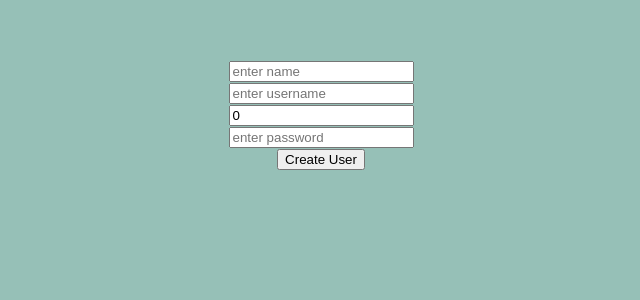
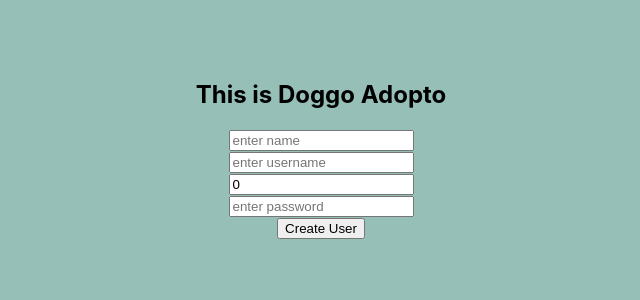
Before and after one commit to marth00165/mod4-project, a React (Create React App) app in the folder doggo-fronto-endo/: page / in a window 1280 px wide. Shown: the top 300 px of the page, without its empty margins (319-959 px from the left). Built offline with nearby package versions, Linux system fonts and the light colour scheme; no server answers.

Commit message:
set up css temp

```diff
--- a/doggo-fronto-endo/src/App.css
+++ b/doggo-fronto-endo/src/App.css
@@ -8,7 +8,8 @@ html {
     padding: 60px 0;
   }
 
-  .Login form {
+  .mainContainer {
+
     margin: 0 auto;
     max-width: 320px;
   }
--- a/doggo-fronto-endo/src/Components/DogCard.js
+++ b/doggo-fronto-endo/src/Components/DogCard.js
@@ -7,7 +7,7 @@ export default class DogCard extends React.Component {
     let dog = this.props.dog
     console.log(dog)
     return(
-    <div >
+    <div className='dogCard' >
 
     </div>
 
--- a/doggo-fronto-endo/src/Components/LoginForm.js
+++ b/doggo-fronto-endo/src/Components/LoginForm.js
@@ -44,6 +44,7 @@ export default class LoginForm extends Component{
   render (){
     return (
       <div className="Login">
+        <h2>This is Doggo Adopto</h2>
         <div>
         <input onChange = {this.handleChange} name = "name" type = "text" placeholder = "enter name" value = {this.state.name}/>
         </div>
--- a/doggo-fronto-endo/src/Containers/DogContainer.js
+++ b/doggo-fronto-endo/src/Containers/DogContainer.js
@@ -10,8 +10,7 @@ export default class DogContainer extends React.Component {
     let dogs = Object.keys(allDogs)
 
     return (
-
-      <div>
+    <div className="mainContainer">
       {dogs.map(dog => <DogCard key = {dogs.indexOf(dog)} dog = {dog}/>)}
      </div>
      )
--- a/doggo-fronto-endo/src/Containers/DoginPage.js
+++ b/doggo-fronto-endo/src/Containers/DoginPage.js
@@ -13,13 +13,8 @@ export default class DoginPage extends Component {
 
   render(){
     return(
-      <div>
-
-      <LoginForm handleChange = {this.handleChange} />
-
-
-
-
+      <div className="mainContainer">
+        <LoginForm handleChange = {this.handleChange} />
       </div>
     )
   }
```
Also changed, not shown: doggo-fronto-endo/src/Containers/Dogin.js (deleted, +0 -13 lines).
